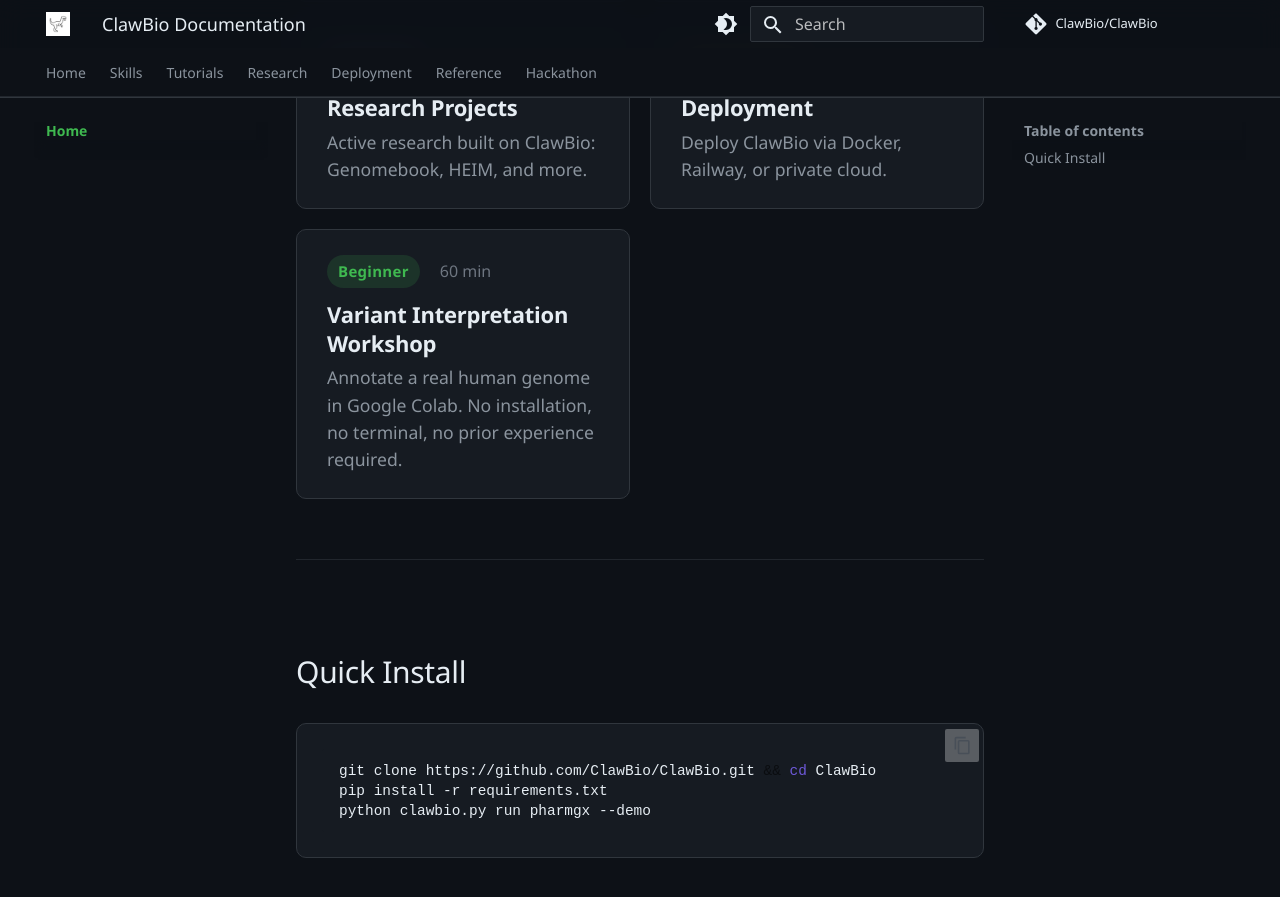
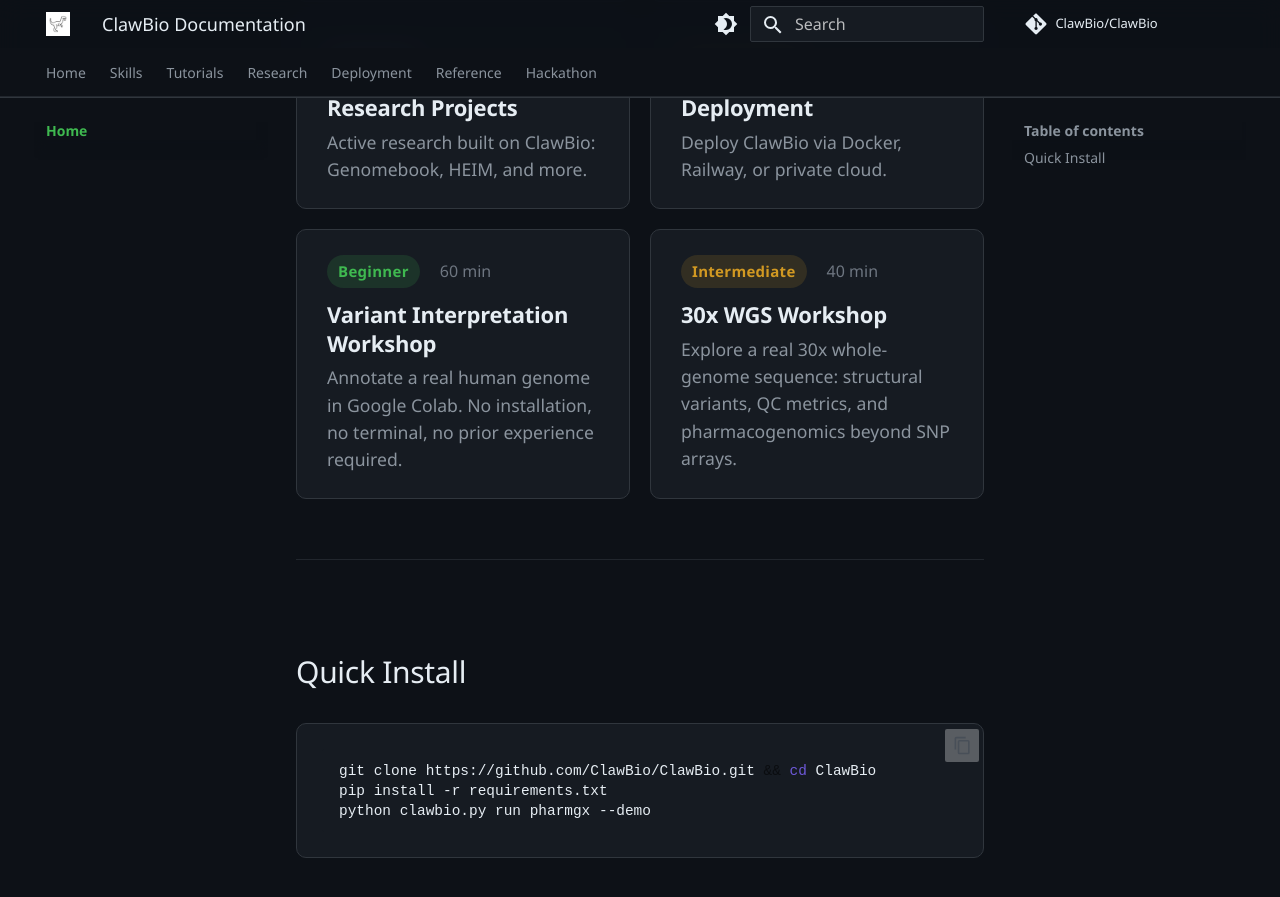
Before and after one commit to ClawBio/docs, an MkDocs documentation site: the page built from docs/index.md, in a window 1280 px wide and 900 px high, scrolled down 1144 px. Shown: the top 897 px of the window. Built offline with MkDocs 1.6.1 and Material for MkDocs 9.7.7, drawn with Linux system fonts in a browser that asks for light colours; comment, search, counter and statistics services are not loaded.

Commit message:
feat: add 30x WGS workshop card to homepage
Adds the workshop card next to the Variant Interpretation Workshop
on the docs.clawbio.ai homepage grid.

Co-Authored-By: Claude Opus 4.6 (1M context) <noreply@anthropic.com>

```diff
--- a/docs/index.md
+++ b/docs/index.md
@@ -77,6 +77,15 @@ description: Technical documentation, tutorials, skill reference, and research p
   <p class="tutorial-card__desc">Annotate a real human genome in Google Colab. No installation, no terminal, no prior experience required.</p>
 </a>
 
+<a class="tutorial-card" href="tutorials/30x-wgs-workshop/">
+  <div class="tutorial-card__header">
+    <span class="difficulty-badge difficulty-badge--intermediate">Intermediate</span>
+    <span class="time-estimate">40 min</span>
+  </div>
+  <h3 class="tutorial-card__title">30x WGS Workshop</h3>
+  <p class="tutorial-card__desc">Explore a real 30x whole-genome sequence: structural variants, QC metrics, and pharmacogenomics beyond SNP arrays.</p>
+</a>
+
 </div>
 
 ---
```
